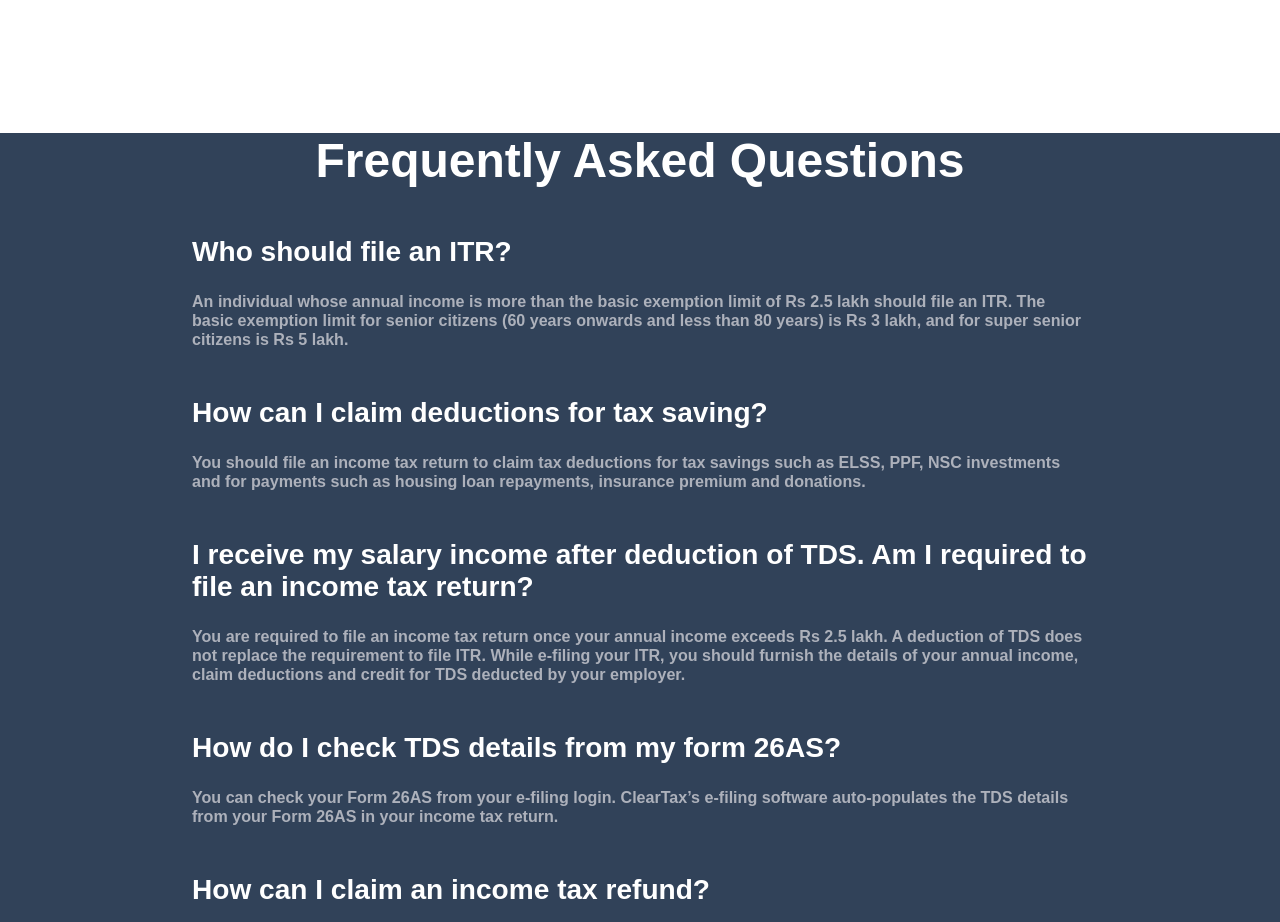
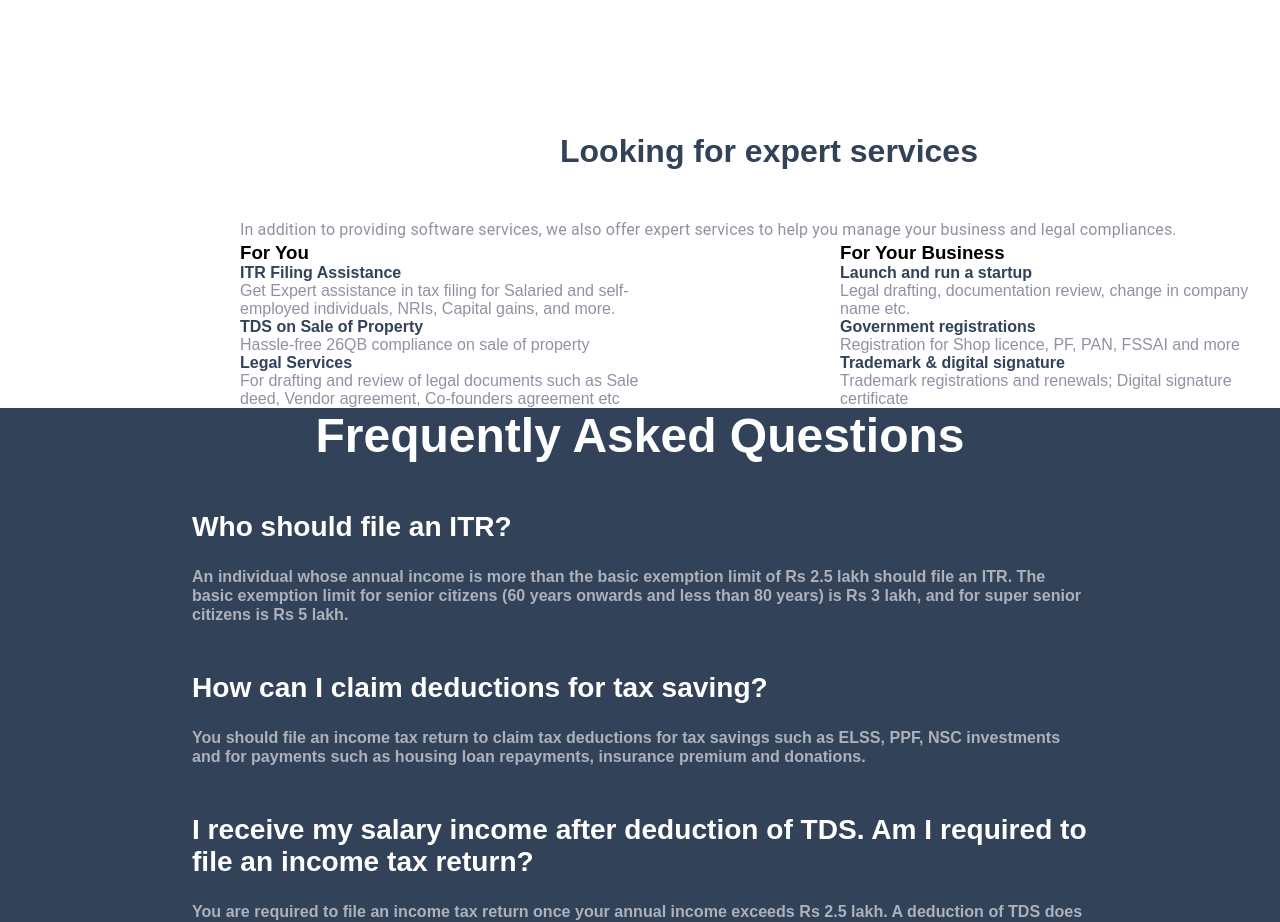
Before and after one commit to suryapranay1/ClearTax, a React (Create React App) app: page / in a window 1280 px wide. Shown: the part 2220-3142 px from the top of the page. Built offline with nearby package versions, Linux system fonts and the light colour scheme.

Commit message:
17-06-2024

```diff
--- a/src/App.js
+++ b/src/App.js
@@ -4,6 +4,7 @@ import Header from './components/header'
 import Maincontent from './components/maincontent'
 import Main2 from './components/main2'
 import Main5 from './components/main5'
+import Looking from './components/looking'
 
 
 const App = () => {
@@ -13,6 +14,7 @@ const App = () => {
     <Maincontent/>
     <Main2/>
     <Main5/>
+    <Looking/>
  <Footer/>
 
     </>
--- /dev/null
+++ b/src/components/looking.css
@@ -0,0 +1,26 @@
+.lookingText{
+    margin-left: 35em;
+    margin-bottom: 3em;
+    color: #314259;
+}
+.lookingParagarph{
+    color: #9092A3;
+}
+h4{
+    color: #314259;
+}
+p{
+    color: #9092A3;
+}
+.sec{
+    display: flex;
+    justify-content:center;
+}
+.lookingsec1{
+    width: 50%;
+    margin-left: 15em;
+}
+.lookingsec2{
+width:50%;
+margin-left: 10em;
+}
--- /dev/null
+++ b/src/components/looking.js
@@ -0,0 +1,69 @@
+import React from "react";
+import "./looking.css";
+import { Typography } from "@mui/material";
+const Looking = () => {
+  return (
+    <>
+      <div className="lookingText">
+        <h1>Looking for expert services</h1>
+      </div>
+      <div className="lookingParagraph">
+         <Typography sx={{color: '#9092A3',ml:30}}> In addition to providing software services, we also offer expert
+          services to help you manage your business and legal compliances.</Typography>
+      </div>
+      <div className="sec">
+      <div className=" lookingsec1">
+        <div>
+          <div>
+            <h3>For You</h3>
+          </div>
+        </div>
+        <div>
+          <h4>ITR Filing Assistance</h4>
+          <p>
+            Get Expert assistance in tax filing for Salaried and self-employed
+            individuals, NRIs, Capital gains, and more.
+          </p>
+        </div>
+        <div>
+          <h4>TDS on Sale of Property</h4>
+          <p>Hassle-free 26QB compliance on sale of property</p>
+        </div>
+        <div>
+          <h4>Legal Services</h4>
+          <p>
+            For drafting and review of legal documents such as Sale deed, Vendor
+            agreement, Co-founders agreement etc
+          </p>
+        </div>
+      </div>
+      <div className="lookingsec2">
+        <div>
+          <h3>For Your Business</h3>
+        </div>
+
+        <div>
+          <h4>Launch and run a startup</h4>
+          <p>
+            Legal drafting, documentation review, change in company name etc.
+          </p>
+        </div>
+        <div>
+          <h4>Government registrations</h4>
+          <p>Registration for Shop licence, PF, PAN, FSSAI and more</p>
+        </div>
+        <div>
+          <h4>Trademark & digital signature</h4>
+          <p>
+            Trademark registrations and renewals; Digital signature certificate
+          </p>
+        </div>
+      </div>
+      </div>
+
+
+    </>
+  );
+};
+
+export default Looking;
```
